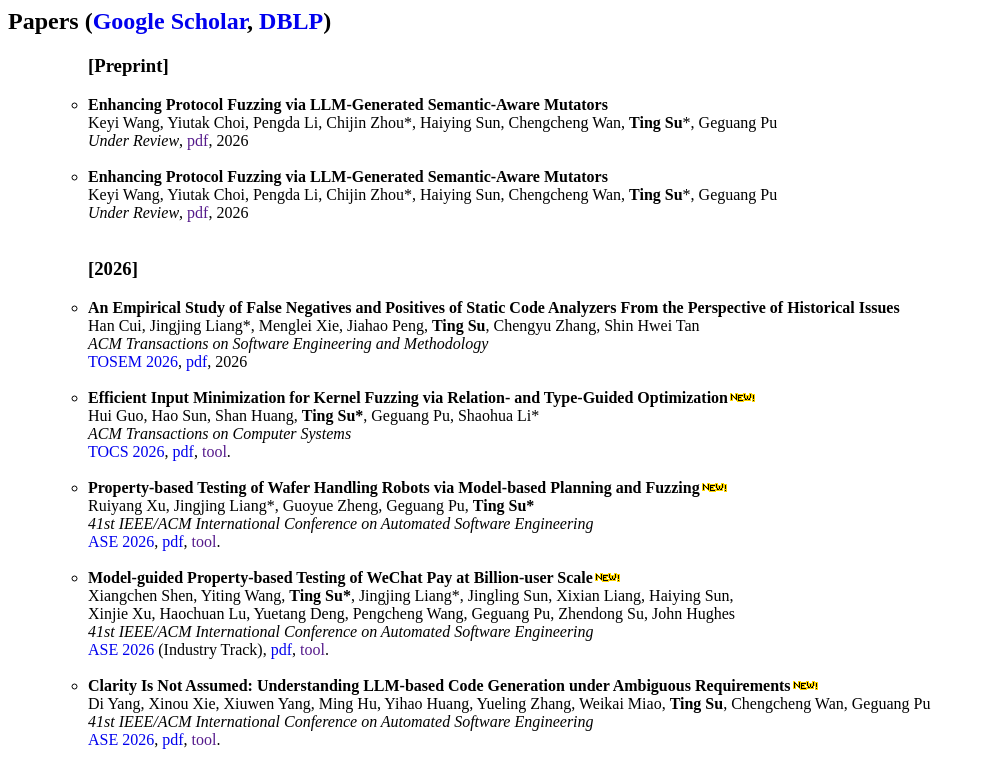
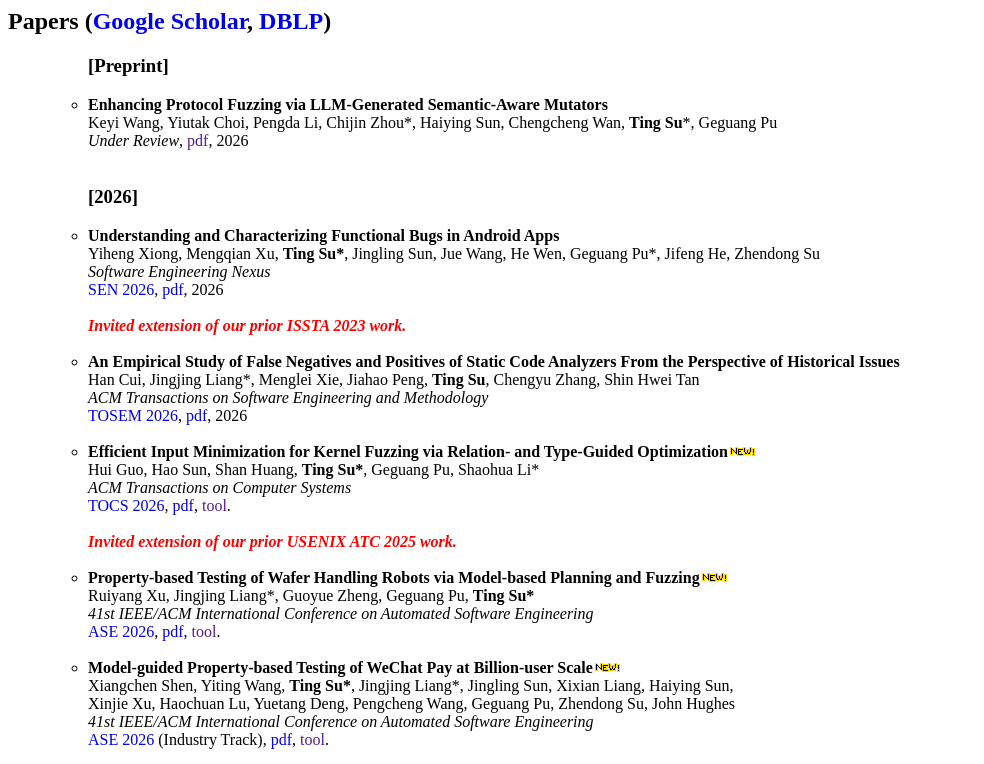
Before and after one commit to tingsu/tingsu.github.io, a plain HTML site: page files/publication.html in a window 1280 px wide. Shown: the top 764 px of the page, without its empty margins (0-984 px from the left). Drawn offline with Linux system fonts and the light colour scheme; files whose address does not match are found by name.

Commit message:
add paper

```diff
--- a/files/publication.html
+++ b/files/publication.html
@@ -23,14 +23,17 @@
 				<i>Under Review</i>, <a href="">pdf</a>, 2026
 		</li><br>
 
+
+		<h3>[2026]</h3>
+
 		<li>
-			<strong>Enhancing Protocol Fuzzing via LLM-Generated Semantic-Aware Mutators</strong><br/>
-				Keyi Wang, Yiutak Choi, Pengda Li, Chijin Zhou*, Haiying Sun, Chengcheng Wan, <b>Ting Su</b>*, Geguang Pu<br/>
-				<i>Under Review</i>, <a href="">pdf</a>, 2026
+			<strong>Understanding and Characterizing Functional Bugs in Android Apps</strong><br/>
+				Yiheng Xiong, Mengqian Xu, <b>Ting Su*</b>, Jingling Sun, Jue Wang, He Wen, Geguang Pu*, Jifeng He, Zhendong Su<br/>
+				<i>Software Engineering Nexus</i><br/>
+				<a href="https://www.sciencedirect.com/journal/software-engineering-nexus">SEN 2026</a>, <a href="https://doi.org/10.1016/j.sofen.2026.100004">pdf</a>, 2026
 		</li><br>
 
-
-		<h3>[2026]</h3>
+		<i><b><font color="red">Invited extension of our prior ISSTA 2023 work. </font></b></i><br><br>
 
 		<li>
 			<strong>An Empirical Study of False Negatives and Positives of Static Code Analyzers From the Perspective of Historical Issues</strong><br/>
@@ -45,6 +48,8 @@
 				<i>ACM Transactions on Computer Systems</i><br/>
 				<a href="https://dl.acm.org/journal/tocs">TOCS 2026</a>, <a href="https://tingsu.github.io/files/TOCS2026-Syzmini.pdf">pdf</a>, <a href="">tool</a>.<br/>
 		</li><br>
+
+		<i><b><font color="red">Invited extension of our prior USENIX ATC 2025 work.</font></b></i><br><br>
 
 		<li>
 			<strong>Property-based Testing of Wafer Handling Robots via Model-based Planning and Fuzzing</strong><img src="files/new.gif" alt="" /><br/>
```
